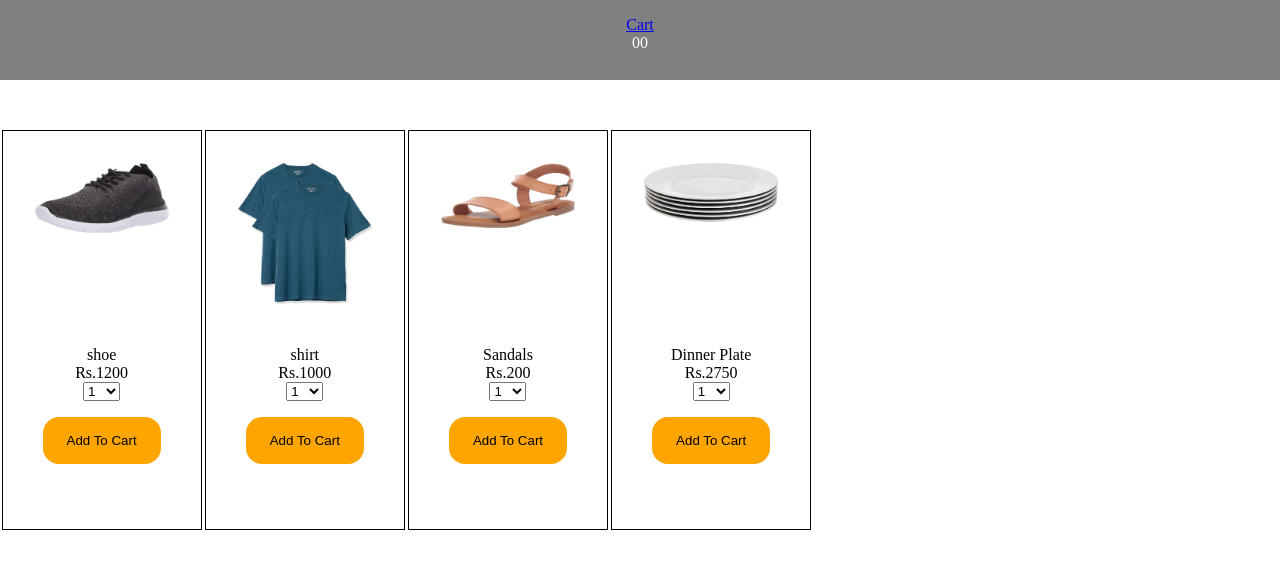
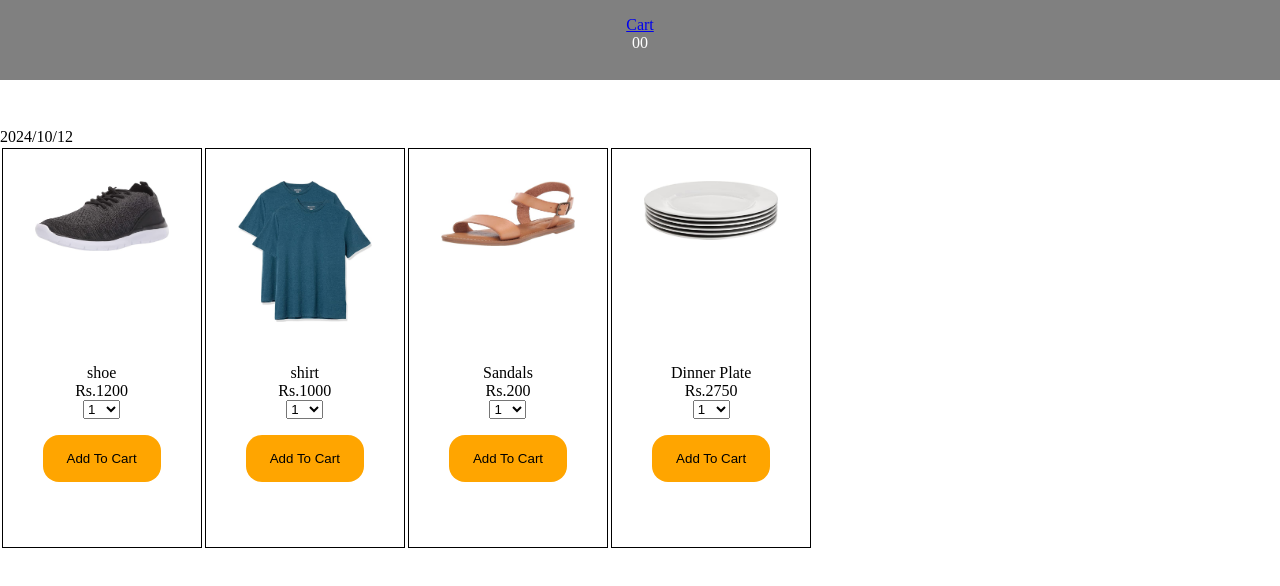
Before and after one commit to KritamKhatiwada/e-commerce, a website with bundled scripts: page html/homepage.html in a window 1280 px wide. Shown: the top 586 px of the page. Built offline with nearby package versions, Linux system fonts and the light colour scheme.

Commit message:
npm add jasmine

```diff
--- a/html/homepage.html
+++ b/html/homepage.html
@@ -11,6 +11,7 @@
     <div class="nav">
       <a href="../html/cartpage.html">Cart</a><span id="cartQuantity">00</span>
     </div>
+    <div class="date"></div>
     <div class="access">
       <div class="sort"></div>
       <div class="filter"></div>
--- a/html/script.js
+++ b/html/script.js
@@ -54,4 +54,7 @@ const date = new Date()
 var year = date.getFullYear()
 var day = date.getDate()
 var month = date.getMonth() + 1
+
 console.log(year + '/' + day + '/' + month)
+const todayDate = year + '/' + month + '/' + day
+document.querySelector('.date').innerHTML = todayDate
--- a/package.json
+++ b/package.json
@@ -1,5 +1,8 @@
 {
   "dependencies": {
     "dayjs": "^1.11.13"
+  },
+  "devDependencies": {
+    "jasmine": "^5.3.1"
   }
 }
```
Also changed, not shown: spec/support/jasmine.json (added, +13 -0 lines), 1 other file.
